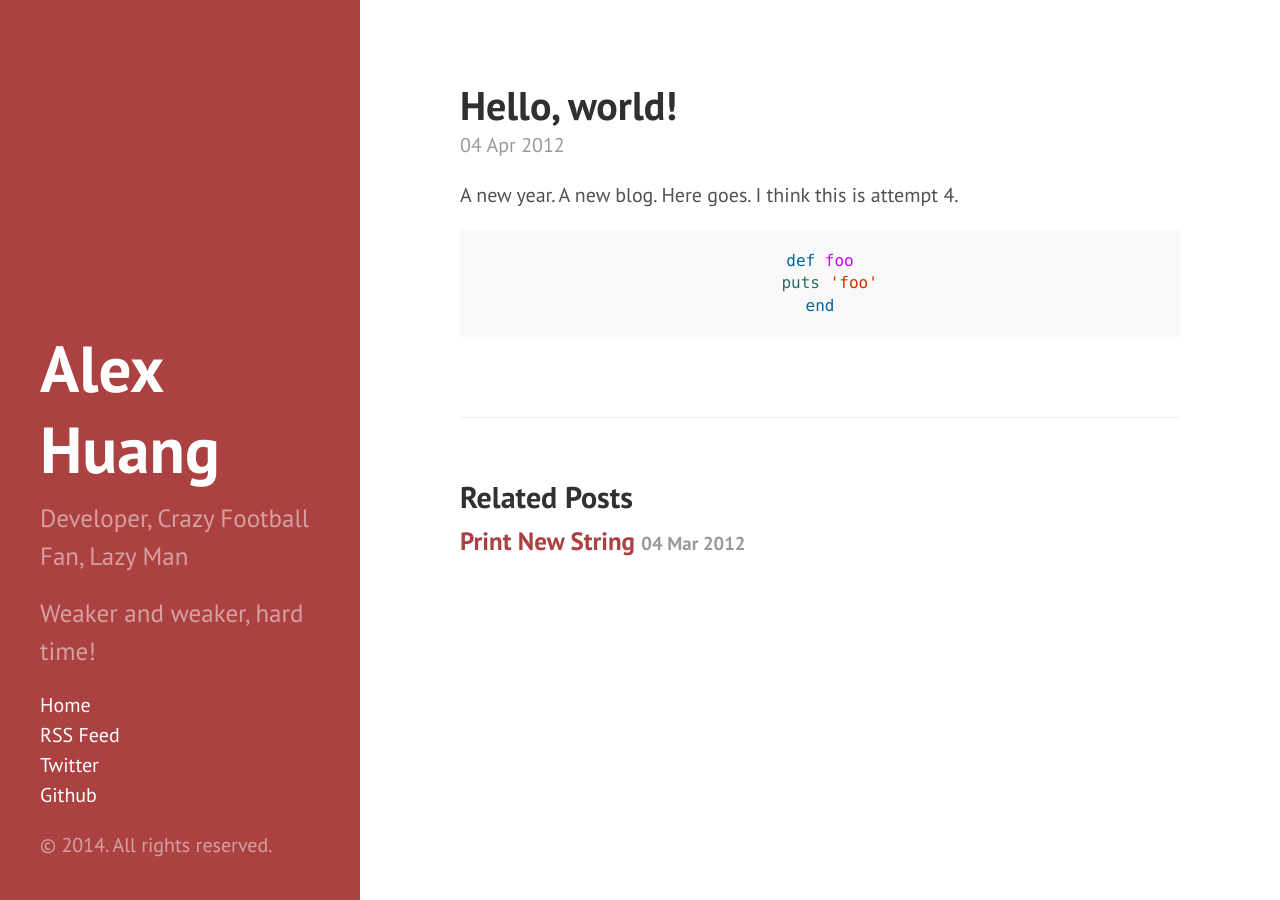
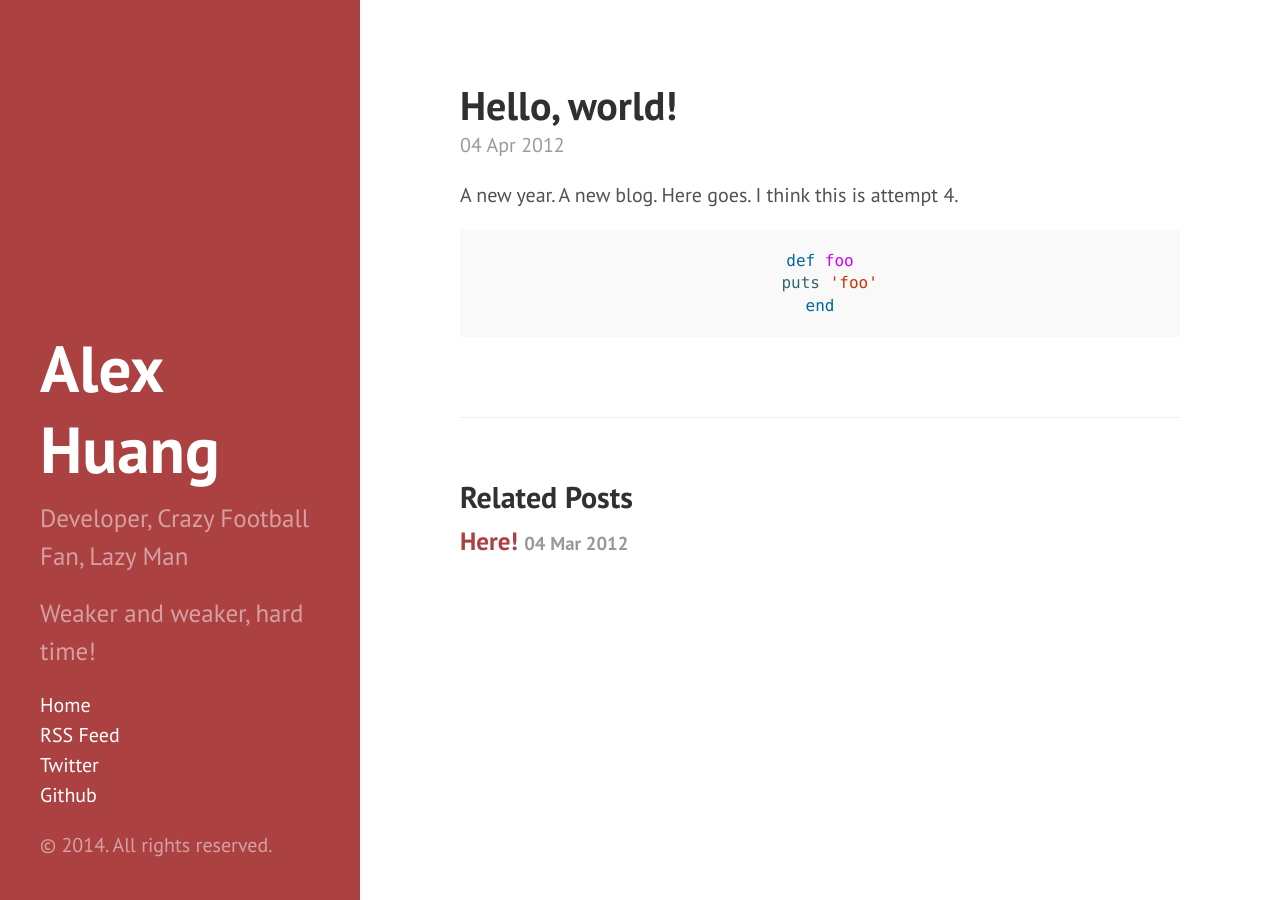
Before and after one commit to huanghaihui/alexhuang, a Jekyll site: the page built from _posts/2012-04-04-hello-world.md, in a window 1280 px wide. Built offline with Jekyll 4.4.1, drawn with Linux system fonts in a browser that asks for light colours.

Commit message:
encoding

```diff
--- a/_posts/2012-03-04-Print-hello.md
+++ b/_posts/2012-03-04-Print-hello.md
@@ -1,6 +1,7 @@
 ---
 layout: post
-title: Print New String
+title: Here!
+permalink: /2012/04/hello-world/
 ---
 
 <h1>At first, I am not using markdown.</h1>
```
Also changed, not shown: 1 other file.
